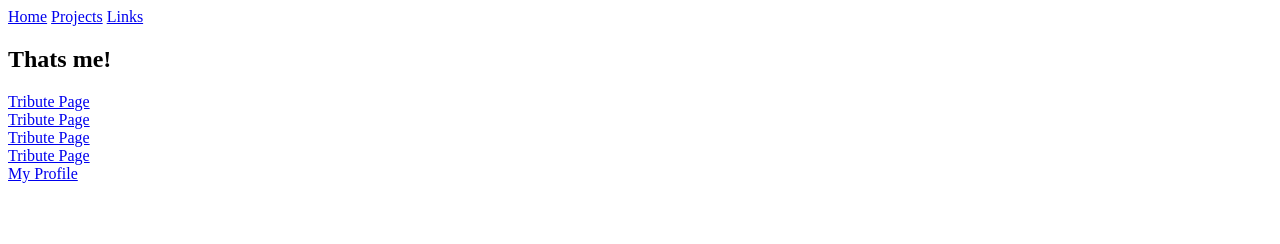
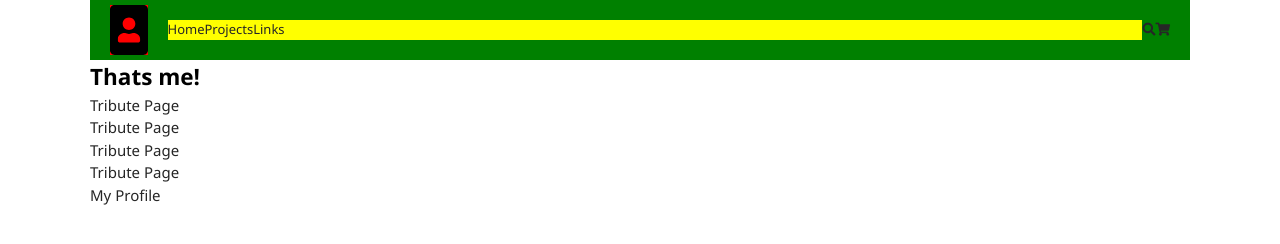
Before and after one commit to juanb86/personal_portfolio_webpage, a plain HTML site: page index.html in a window 1280 px wide. Drawn offline with Linux system fonts and the light colour scheme.

Commit message:
Implement general CSS style

```diff
--- a/index.html
+++ b/index.html
@@ -1,16 +1,34 @@
 <!DOCTYPE html>
 <html lang="en">
   <head>
-    <meta charset="UTF-8">
-    <meta name="viewport" content="width=device-width, initial-scale=1.0">
+    <meta charset="UTF-8" />
+    <meta name="viewport" content="width=device-width, initial-scale=1.0" />
+    <link
+      rel="stylesheet"
+      href="https://cdnjs.cloudflare.com/ajax/libs/font-awesome/5.13.0/css/all.min.css"
+      integrity="sha256-h20CPZ0QyXlBuAw7A+KluUYx/3pK+c7lYEpqLTlxjYQ="
+      crossorigin="anonymous"
+    />
     <link rel="stylesheet" href="style.css" />
     <title>Personal Portfolio</title>
   </head>
   <body>
+    <div class="container">
       <nav id="navbar">
-        <a href="#welcome-section">Home</a>
-        <a href="#projects">Projects</a>
-        <a href="#profile-link">Links</a>
+        <img class="logo" src="images/portrait.svg" alt="Portfolio logo"/>
+        <ul class="main-menu">
+          <li><a href="#welcome-section">Home</a></li>
+          <li><a href="#projects">Projects</a></li>
+          <li><a href="#profile-link">Links</a></li>
+        </ul>
+        <ul class="right-menu">
+          <li>
+            <a href="#"><i class="fas fa-search"></i></a>
+          </li>
+          <li>
+            <a href="#"><i class="fas fa-shopping-cart"></i></a>
+          </li>
+        </ul>
       </nav>
       <section id="welcome-section">
         <h1>Thats me!</h1>
@@ -30,9 +48,11 @@
         </div>
       </section>
       <footer>
-        <a id="profile-link" href="https://github.com/juanb86" target="_blank">My Profile</a>
+        <a id="profile-link" href="https://github.com/juanb86" target="_blank"
+          >My Profile</a
+        >
       </footer>
-
+    </div>
   </body>
 </html>
 
--- a/style.css
+++ b/style.css
@@ -0,0 +1,59 @@
+* {
+    box-sizing: border-box;
+    margin: 0;
+    padding: 0;
+}
+
+body {
+    font-family: 'Segoe UI', Tahoma, Geneva, Verdana, sans-serif;
+    background: #fff;
+    color: #000;
+    font-size: 15px;
+    line-height: 1.5;
+}
+
+a {
+    color: #262626;
+    text-decoration: none;
+}
+
+ul {
+    list-style: none;
+}
+
+.container {
+    width: 90%;
+    max-width: 1100px;
+    margin: auto;
+}
+
+/* Navigation */
+
+#navbar {
+    display: flex;
+    align-items: center;
+    justify-content: space-between;
+    height: 60px;
+    padding: 20px;
+    font-size: 13px;
+    background-color: green;
+}
+
+.logo {
+    height: 50px;
+    background-color: red;
+}
+
+#navbar ul {
+    display: flex;
+}
+
+.main-menu {
+    flex: 1;
+    margin-left: 20px;
+    background-color: yellow;
+}
+
+.right.menu {
+    background-color: blue;
+}
```
Also changed, not shown: images/portrait.svg (added). Lines whose indentation alone changed are shown as unchanged.
